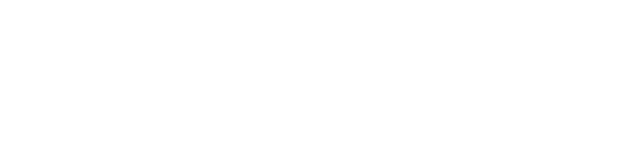
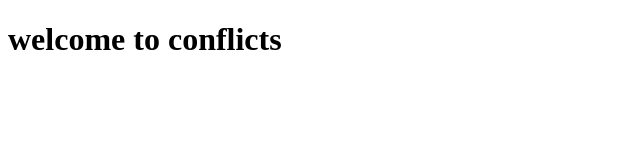
Before and after one commit to MilanNimavat/git-one, a plain HTML site: page index.html in a window 1280 px wide. Shown: the whole page, without its empty margins (0-640 px from the left). Drawn offline with Linux system fonts and the light colour scheme.

Commit message:
welcome to conflicts

```diff
--- a/index.html
+++ b/index.html
@@ -7,6 +7,6 @@
     <title>Document</title>
 </head>
 <body>
-
+    <h1>welcome to conflicts</h1>
 </body>
 </html>
```
